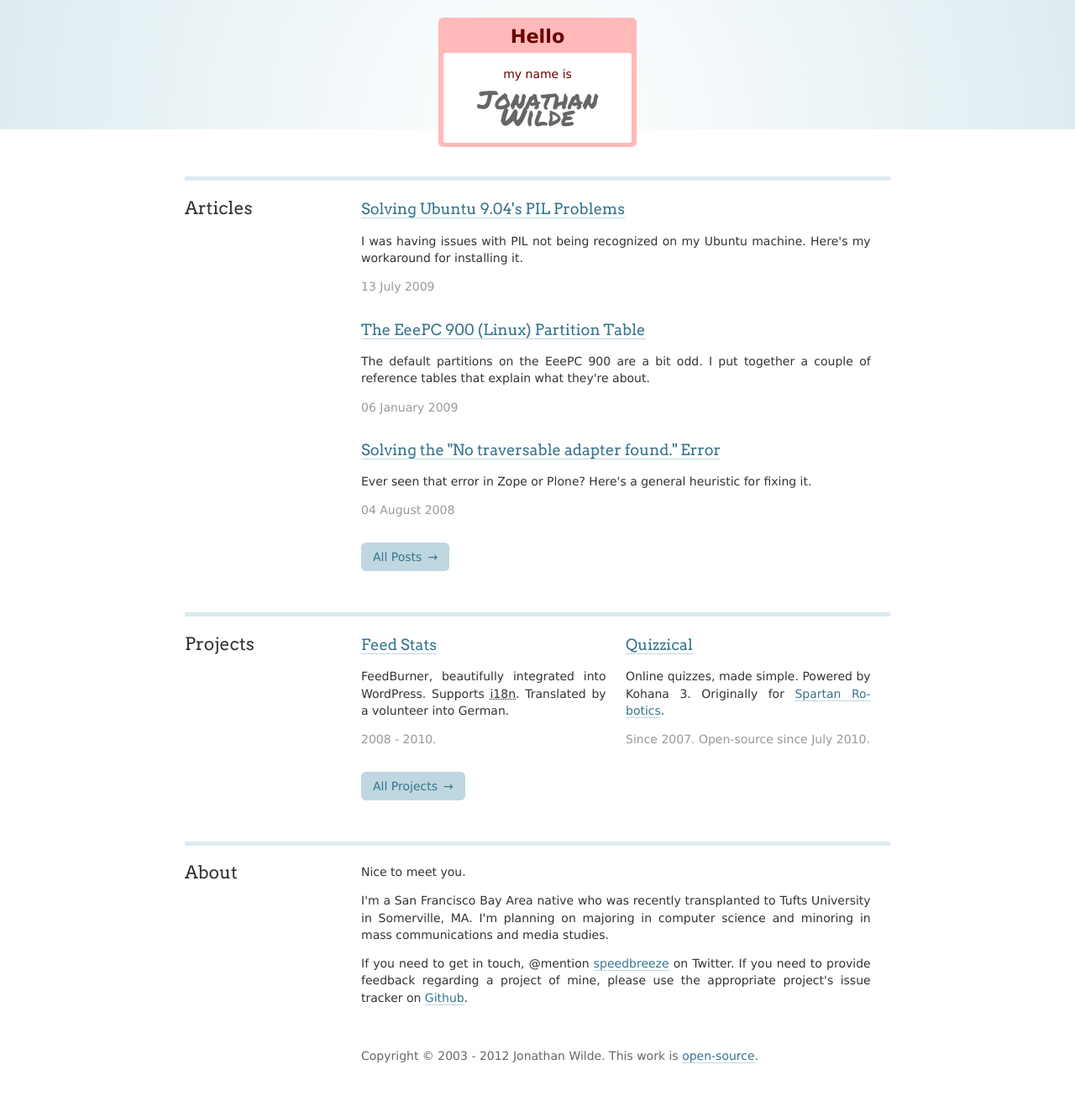
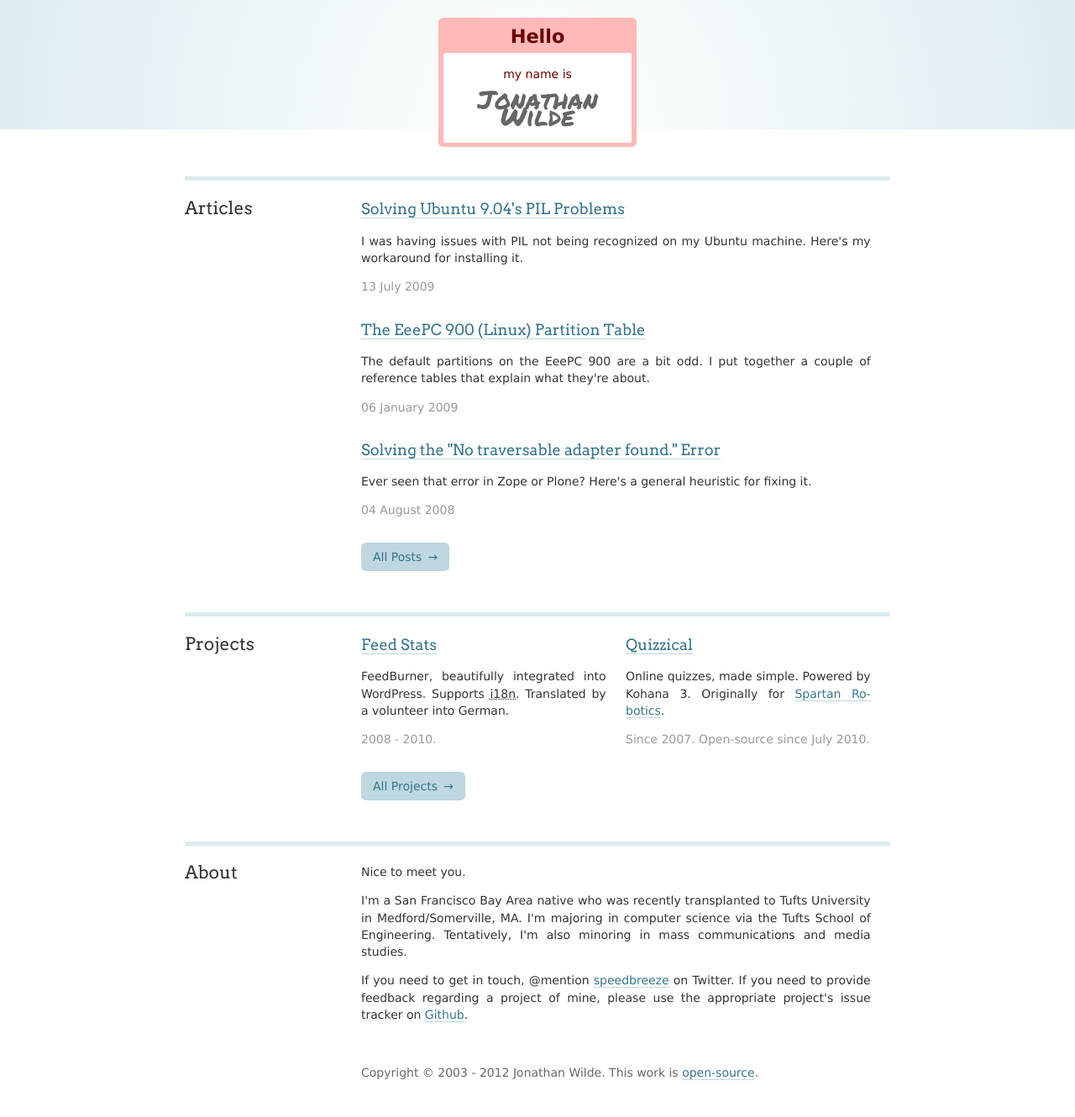
Before and after one commit to hellojwilde/hellojwilde.github.io, a Jekyll site: the page built from index.html, in a window 1280 px wide. Shown: the whole page at 84% size. Built offline with Jekyll 4.4.1, drawn with Linux system fonts in a browser that asks for light colours; nearby versions of some CDN libraries; before the commit the page ends 1309 px from its top, so only the background shows below that.

Commit message:
I've declared my major!

```diff
--- a/index.html
+++ b/index.html
@@ -85,8 +85,9 @@ classes: home hresume
     	</p>
         <p>
             I'm a San Francisco Bay Area native who was recently transplanted
-            to Tufts University in Somerville, MA. I'm planning on majoring in
-            computer science and minoring in mass communications and media studies.
+            to Tufts University in Medford/Somerville, MA. I'm majoring in computer
+            science via the Tufts School of Engineering.  Tentatively, I'm also
+            minoring in mass communications and media studies.
         </p>
         <p>
             If you need to get in touch, @mention
```
